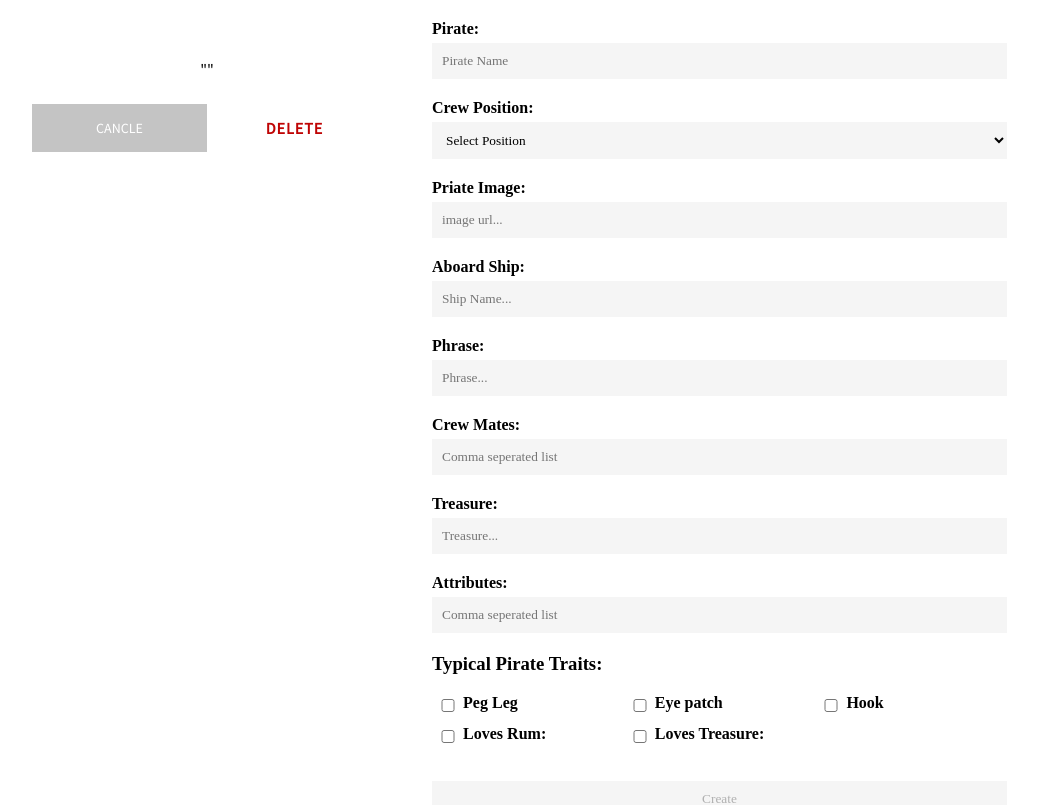
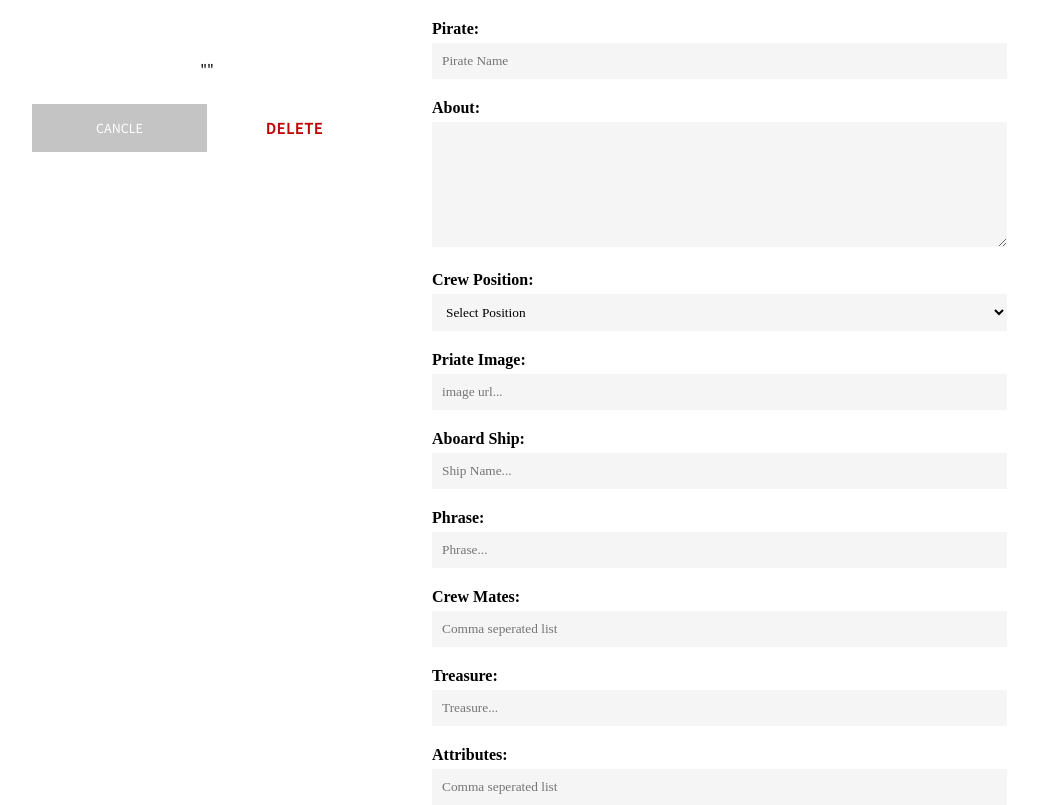
Before and after one commit to bakerlisa/Pirates, a React (Create React App) app in the folder client/: page /createPirate in a window 1280 px wide. Shown: the top 805 px of the page, without its empty margins (108-1145 px from the left). Built offline with nearby package versions, Linux system fonts and the light colour scheme; no server answers; a web font is replaced by a local one.

Commit message:
first commit

```diff
--- a/client/src/App.css
+++ b/client/src/App.css
@@ -53,11 +53,12 @@ footer{background-color:var(--black); padding: 50px; color:var(--whtie);}
 /* FORM */
 form{max-width: 600px; margin: 0 auto;}
 form label{display: block;text-align-last: left; font-weight: 600;}
-form input,form select{width: 100%; padding: 10px; margin-top: 5px; border:none; background-color: var(--lt_gray);}
-  form input:focus,form select:focus{outline: none;
+form input,form select,form textarea{width: 100%; padding: 10px; margin-top: 5px; border:none; background-color: var(--lt_gray);}
+  form input:focus,form select:focus,form textarea:focus{outline: none;
     box-shadow: 0px 0px 10px 2px rgba(0,0,0,0.1) inset;
     -webkit-box-shadow: 0px 0px 10px 2px rgba(0,0,0,0.1) inset;
     -moz-box-shadow: 0px 0px 10px 2px rgba(0,0,0,0.1) inset;}
+form textarea{height:125px}
 form .checkbox{display: flex;align-items: center;justify-content: start;flex-wrap: wrap; margin: 20px 0;}
 form .checkbox input{width: 25px;margin: 0; height: 18px; width: 18px; margin-left: 15px;}
     form h3{text-align: left;}
--- a/client/src/components/Form.js
+++ b/client/src/components/Form.js
@@ -65,6 +65,13 @@ const Form = props => {
                     {
                         props.error.name ? "" : <span>Please enter a priate name</span>
                     }
+                </div>
+
+                <div>
+                    <label htmlFor="about">About: </label>
+                    <textarea type="text"  name="about"  onChange={onChangeHandler} value={props.form.about} >
+
+                    </textarea>
                 </div>
 
                 <div>
```
Also changed, not shown: 1 other file (tests, documents, lock files or other folders).
